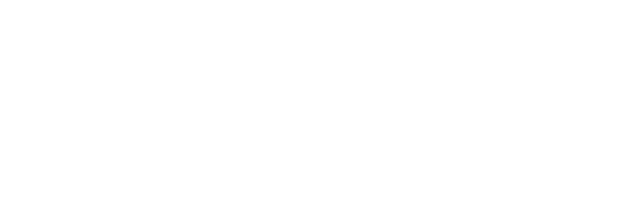
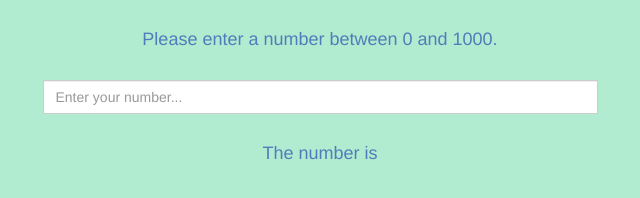
Before and after one commit to dariusz75/Signal-Test, a plain HTML site: page index.html in a window 1280 px wide. Shown: the whole page, without its empty margins (320-960 px from the left). Drawn offline with nearby package versions, Linux system fonts and the light colour scheme.

Commit message:
UI created

```diff
--- /dev/null
+++ b/css/styles.css
@@ -0,0 +1,13 @@
+body {
+	background-color: #B1ECD0;
+}
+
+.input-group {
+	width: 100%;
+}
+
+h4 {
+	margin: 30px auto;
+	text-align: center;
+	color: #4F7DBA;
+}
--- a/index.html
+++ b/index.html
@@ -3,10 +3,38 @@
 <head>
   <meta charset="utf-8">
   <meta name="viewport" content="width=device-width">
-  <title>JS Bin</title>
-  <script type="text/javascript" src="js/application.js"></script>
+  <title>Numbers Names</title>
+
+  <!-- Latest compiled and minified CSS -->
+<link rel="stylesheet" href="https://maxcdn.bootstrapcdn.com/bootstrap/3.3.6/css/bootstrap.min.css" integrity="sha384-1q8mTJOASx8j1Au+a5WDVnPi2lkFfwwEAa8hDDdjZlpLegxhjVME1fgjWPGmkzs7" crossorigin="anonymous">
+<!-- Optional theme -->
+<link rel="stylesheet" href="https://maxcdn.bootstrapcdn.com/bootstrap/3.3.6/css/bootstrap-theme.min.css" integrity="sha384-fLW2N01lMqjakBkx3l/M9EahuwpSfeNvV63J5ezn3uZzapT0u7EYsXMjQV+0En5r" crossorigin="anonymous">
+<link rel="stylesheet" type="text/css" href="css/styles.css">
+
+<script src="http://code.jquery.com/jquery-2.2.3.min.js"></script>
+<!-- Latest compiled and minified JavaScript -->
+<script src="https://maxcdn.bootstrapcdn.com/bootstrap/3.3.6/js/bootstrap.min.js" integrity="sha384-0mSbJDEHialfmuBBQP6A4Qrprq5OVfW37PRR3j5ELqxss1yVqOtnepnHVP9aJ7xS" crossorigin="anonymous"></script>
+<script type="text/javascript" src="js/application_test.js"></script>
+
+
+
 </head>
+
 <body>
+<div class="container">
+	<div class="row">
+		<div class="col-xs-12 col-sm-3 .col-md-3 col-lg-3"> </div>
+	  <div class="col-xs-12 col-sm-6 .col-md-6 col-lg-6">
+	  <h4>Please enter a number between 0 and 1000. </h4>
+	    <div class="input-group">
+	      <input type="text" class="form-control" placeholder="Enter your number...">
+	    </div><!-- /input-group -->
+	    <h4>The number is </h4>
+	    <h4 class="name"></h4>
+	  </div><!-- /.col-lg-6 -->
+	  <div class="col-xs-12 col-sm-3 .col-md-3 col-lg-3"> </div>
+	</div><!-- /.row -->
+</div>
+</body>
 
-</body>
 </html>
--- /dev/null
+++ b/js/application_test.js
@@ -0,0 +1,11 @@
+$(document).ready(function() {
+
+$( "input" )
+  .keyup(function() {
+    var value = $( this ).val();
+    $( ".name" ).text( value );
+  })
+  .keyup();
+
+
+});
```
